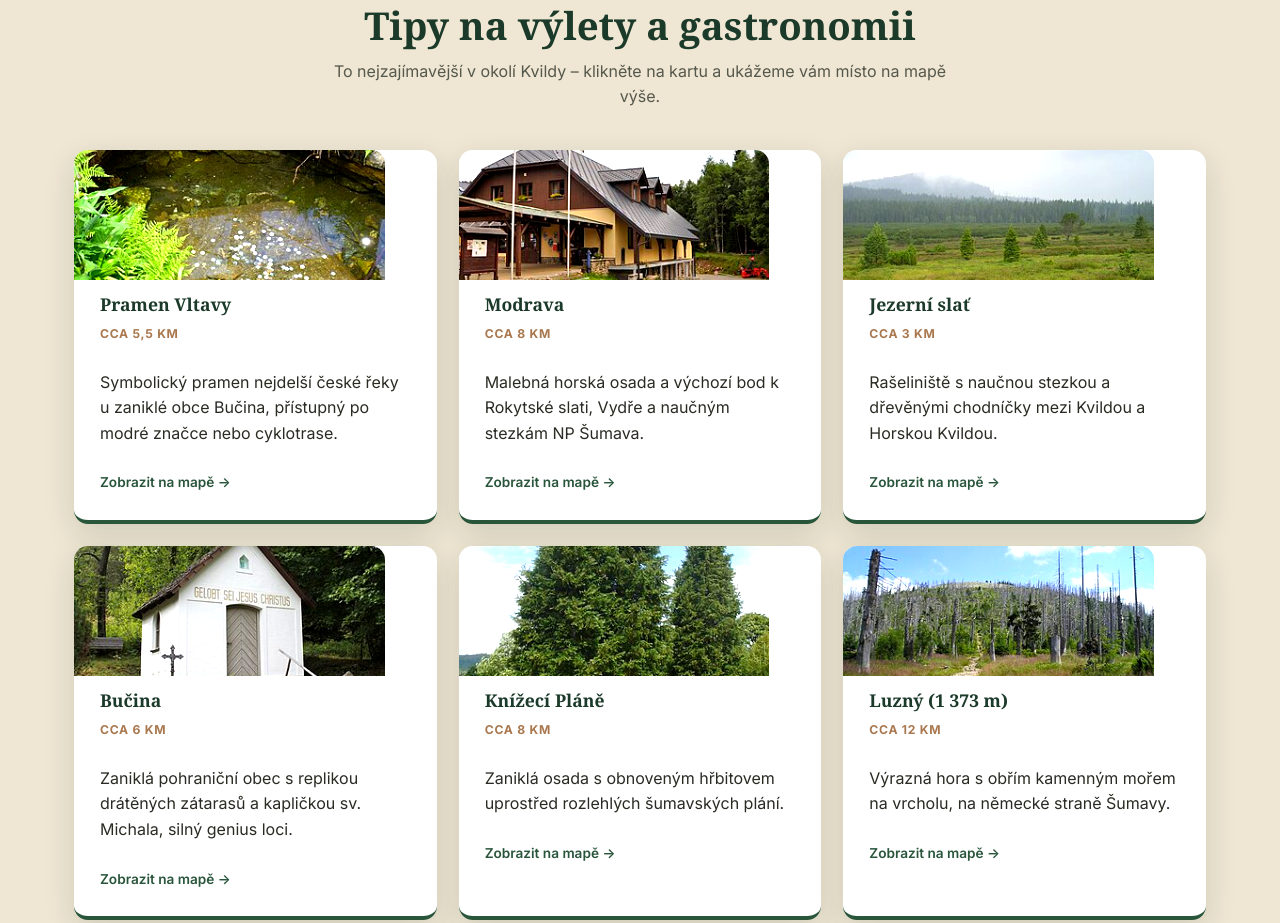
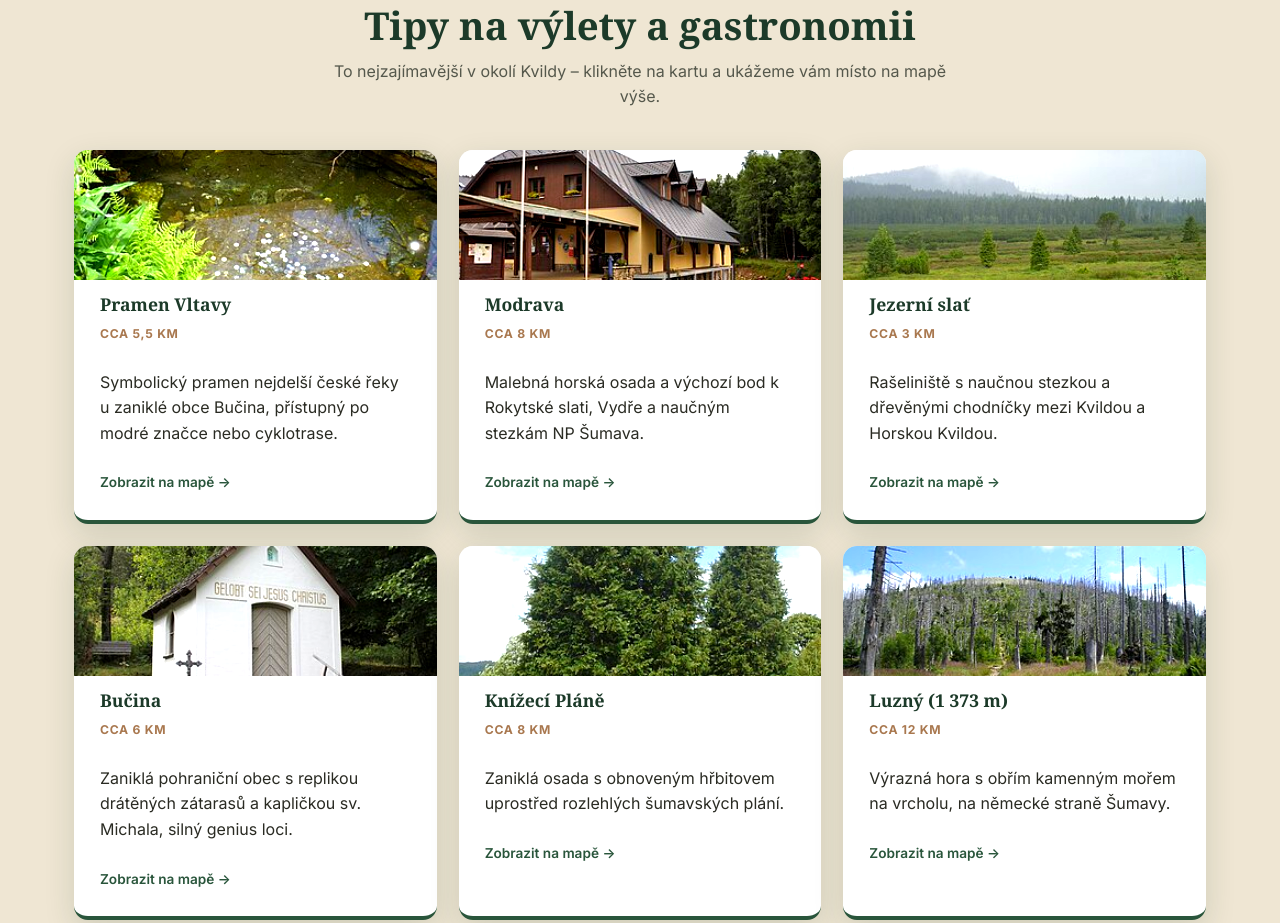
Before and after one commit to Kvilda202/web, a plain HTML site: page index.html in a window 1280 px wide. Shown: the part 5742-6665 px from the top of the page. Drawn offline with nearby package versions, Linux system fonts and the light colour scheme; no server answers.

Commit message:
Fotky v kartách tipů přes celou šířku karty

```diff
--- a/css/style.css
+++ b/css/style.css
@@ -222,7 +222,7 @@ nav.main-nav a:hover{ color:var(--white); }
 .tip-icon-row{ display:flex; gap:10px; }
 .tip-icon svg{ width:26px; height:26px; color:var(--wood); }
 .tip-photo{
-  width:calc(100% + 52px); margin:-26px -26px 4px -26px; height:130px; object-fit:cover;
+  width:calc(100% + 52px); max-width:none; margin:-26px -26px 4px -26px; height:130px; object-fit:cover;
   border-radius:var(--radius) var(--radius) 0 0; filter:var(--photo-filter);
 }
 .tip-photo.tip-logo.tip-logo-dark{ background:var(--green-dark); } .tip-photo.tip-logo{
```
